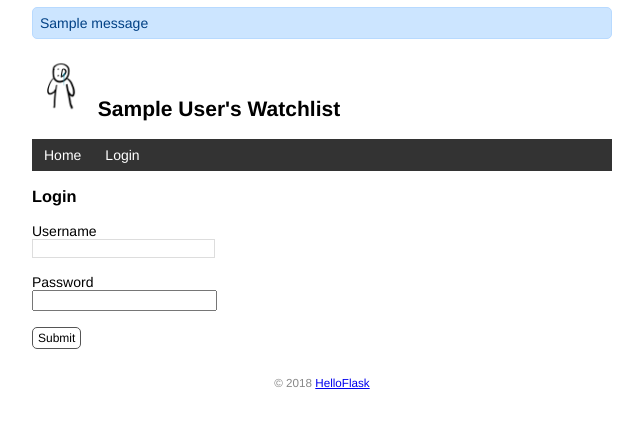
After one commit to GubbaNndRahkah/hello, a Flask app: page /login in a window 1280 px wide. The commit adds this page. Shown: the top 428 px of the page, without its empty margins (318-961 px from the left). Run offline with Flask 3, Linux system fonts and the light colour scheme; tables that the repository leaves empty hold one stand-in row (values such as "Sample post"); one stand-in notice (Sample message) is shown.

Commit message:
User authentication added.

```diff
--- a/app.py
+++ b/app.py
@@ -1,43 +1,50 @@
+# -*- coding: utf-8 -*-
 import os
 import sys
 import click
-from flask import Flask,render_template, request, url_for, redirect, flash
+from flask import Flask, render_template, request, url_for, redirect, flash
 from flask_sqlalchemy import SQLAlchemy
+from flask_login import LoginManager, login_user, login_required, logout_user, current_user, UserMixin
+from werkzeug.security import generate_password_hash, check_password_hash
+# SQLite URI compatible
+WIN = sys.platform.startswith('win')
+if WIN:
+    prefix = 'sqlite:///'
+else:
+    prefix = 'sqlite:////'
 
-prefix = 'sqlite:///'
 
 app = Flask(__name__)
+app.config['SECRET_KEY'] = 'dev'
 app.config['SQLALCHEMY_DATABASE_URI'] = prefix + os.path.join(app.root_path, 'data.db')
-app.config['SQLALCHEMY_TRACK_MODIFICATIONS'] = False  # 关闭对模型修改的监控
+app.config['SQLALCHEMY_TRACK_MODIFICATIONS'] = False
 
 db = SQLAlchemy(app)
+login_manager = LoginManager(app)
 
-class User(db.Model):  # 表名将会是 user（自动生成，小写处理）
-    id = db.Column(db.Integer, primary_key=True)  # 主键
-    name = db.Column(db.String(20))  # 名字
+@login_manager.user_loader
+def load_user(user_id):  # 创建用户加载回调函数，接受用户 ID 作为参数
+    user = User.query.get(int(user_id))  # 用 ID 作为 User 模型的主键查询对应的用户
+    return user  # 返回用户对象
 
-
-class Movie(db.Model):  # 表名将会是 movie
-    id = db.Column(db.Integer, primary_key=True)  # 主键
-    title = db.Column(db.String(60))  # 电影标题
-    year = db.Column(db.String(4))  # 电影年份
+login_manager.login_view = 'login'
 
 @app.cli.command()
 @click.option('--drop', is_flag=True, help='Create after drop.')
 def initdb(drop):
     """Initialize the database."""
-    if(drop):
+    if drop:
         db.drop_all()
     db.create_all()
     click.echo('Initialized database.')
+
 
 @app.cli.command()
 def forge():
     """Generate fake data."""
     db.create_all()
 
-    # 全局的两个变量移动到这个函数内
-    name = 'Grey Li'
+    name = 'John'
     movies = [
         {'title': 'My Neighbor Totoro', 'year': '1988'},
         {'title': 'Dead Poets Society', 'year': '1989'},
@@ -60,77 +67,157 @@ def forge():
     db.session.commit()
     click.echo('Done.')
 
+@app.cli.command()
+@click.option('--username', prompt=True, help='The username used to login.')
+@click.option('--password', prompt=True, hide_input=True, confirmation_prompt=True, help='The password used to login.')
+def admin(username, password):
+    """Create user."""
+    db.create_all()
+
+    user = User.query.first()
+    if user is not None:
+        click.echo('Updating user...')
+        user.username = username
+        user.set_password(password)  # 设置密码
+    else:
+        click.echo('Creating user...')
+        user = User(username=username, name='Admin')
+        user.set_password(password)  # 设置密码
+        db.session.add(user)
+
+    db.session.commit()  # 提交数据库会话
+    click.echo('Done.')
+
+class User(db.Model, UserMixin):
+    id = db.Column(db.Integer, primary_key=True)
+    name = db.Column(db.String(20))
+    username = db.Column(db.String(20))  # 用户名
+    password_hash = db.Column(db.String(128))  # 密码散列值
+
+    def set_password(self, password):  # 用来设置密码的方法，接受密码作为参数
+        self.password_hash = generate_password_hash(password)  # 将生成的密码保持到对应字段
+
+    def validate_password(self, password):  # 用于验证密码的方法，接受密码作为参数
+        return check_password_hash(self.password_hash, password)  # 返回布尔值
+
+
+class Movie(db.Model):
+    id = db.Column(db.Integer, primary_key=True)
+    title = db.Column(db.String(60))
+    year = db.Column(db.String(4))
+
 @app.context_processor
-def inject_user():  # 函数名可以随意修改
+def inject_user():
     user = User.query.first()
-    return dict(user=user)  # 需要返回字典，等同于 return {'user': user}
-name = 'John'
+    return dict(user=user)
 
-@app.errorhandler(404)  # 传入要处理的错误代码
-def page_not_found(e):  # 接受异常对象作为参数
-    user = User.query.first()
-    return render_template('404.html', user=user), 404  # 返回模板和状态码
+
+@app.errorhandler(404)
+def page_not_found(e):
+    return render_template('404.html'), 404
+
 
 @app.route('/', methods=['GET', 'POST'])
 def index():
-    if request.method == 'POST':  # 判断是否是 POST 请求
-        # 获取表单数据
-        title = request.form.get('title')  # 传入表单对应输入字段的 name 值
-        year = request.form.get('year')
-        # 验证数据
+    if request.method == 'POST':
+        if not current_user.is_authenticated:  # 如果当前用户未认证
+            return redirect(url_for('index'))  # 重定向到主页
+
+    if request.method == 'POST':
+        title = request.form['title']
+        year = request.form['year']
+
         if not title or not year or len(year) > 4 or len(title) > 60:
-            flash('Invalid input.')  # 显示错误提示
-            return redirect(url_for('index'))  # 重定向回主页
-        # 保存表单数据到数据库
-        movie = Movie(title=title, year=year)  # 创建记录
-        db.session.add(movie)  # 添加到数据库会话
-        db.session.commit()  # 提交数据库会话
-        flash('Item created.')  # 显示成功创建的提示
-        return redirect(url_for('index'))  # 重定向回主页
+            flash('Invalid input.')
+            return redirect(url_for('index'))
+
+        movie = Movie(title=title, year=year)
+        db.session.add(movie)
+        db.session.commit()
+        flash('Item created.')
+        return redirect(url_for('index'))
 
     movies = Movie.query.all()
     return render_template('index.html', movies=movies)
 
-@app.route('/user/<name>')
-def user_page(name):
-    return f'User: {escape(name)}'
+@app.route('/login', methods=['GET', 'POST'])
+def login():
+    if request.method == 'POST':
+        username = request.form['username']
+        password = request.form['password']
 
-@app.route('/test')
-def test_url_for():
-    # 下面是一些调用示例（请访问 http://localhost:5000/test 后在命令行窗口查看输出的 URL）：
-    print(url_for('hello'))  # 生成 hello 视图函数对应的 URL，将会输出：/
-    # 注意下面两个调用是如何生成包含 URL 变量的 URL 的
-    print(url_for('user_page', name='greyli'))  # 输出：/user/greyli
-    print(url_for('user_page', name='peter'))  # 输出：/user/peter
-    print(url_for('test_url_for'))  # 输出：/test
-    # 下面这个调用传入了多余的关键字参数，它们会被作为查询字符串附加到 URL 后面。
-    print(url_for('test_url_for', num=2))  # 输出：/test?num=2
-    return 'Test page'
+        if not username or not password:
+            flash('Invalid input.')
+            return redirect(url_for('login'))
+
+        user = User.query.first()
+        # 验证用户名和密码是否一致
+        if username == user.username and user.validate_password(password):
+            login_user(user)  # 登入用户
+            flash('Login success.')
+            return redirect(url_for('index'))  # 重定向到主页
+
+        flash('Invalid username or password.')  # 如果验证失败，显示错误消息
+        return redirect(url_for('login'))  # 重定向回登录页面
+
+    return render_template('login.html')
+
+@app.route('/logout')
+@login_required  # 用于视图保护，后面会详细介绍
+def logout():
+    logout_user()  # 登出用户
+    flash('Goodbye.')
+    return redirect(url_for('index'))  # 重定向回首页
 
 @app.route('/movie/edit/<int:movie_id>', methods=['GET', 'POST'])
+@login_required
 def edit(movie_id):
+
     movie = Movie.query.get_or_404(movie_id)
 
-    if request.method == 'POST':  # 处理编辑表单的提交请求
+    if request.method == 'POST':
         title = request.form['title']
         year = request.form['year']
 
-        if not title or not year or len(year) != 4 or len(title) > 60:
+        if not title or not year or len(year) > 4 or len(title) > 60:
             flash('Invalid input.')
-            return redirect(url_for('edit', movie_id=movie_id))  # 重定向回对应的编辑页面
+            return redirect(url_for('edit', movie_id=movie_id))
 
-        movie.title = title  # 更新标题
-        movie.year = year  # 更新年份
-        db.session.commit()  # 提交数据库会话
+        movie.title = title
+        movie.year = year
+        db.session.commit()
         flash('Item updated.')
-        return redirect(url_for('index'))  # 重定向回主页
+        return redirect(url_for('index'))
 
-    return render_template('edit.html', movie=movie)  # 传入被编辑的电影记录
+    return render_template('edit.html', movie=movie)
 
-@app.route('/movie/delete/<int:movie_id>', methods=['POST'])  # 限定只接受 POST 请求
+
+@app.route('/movie/delete/<int:movie_id>', methods=['POST'])
+@login_required  # 登录保护
 def delete(movie_id):
-    movie = Movie.query.get_or_404(movie_id)  # 获取电影记录
-    db.session.delete(movie)  # 删除对应的记录
-    db.session.commit()  # 提交数据库会话
+    movie = Movie.query.get_or_404(movie_id)
+    db.session.delete(movie)
+    db.session.commit()
     flash('Item deleted.')
-    return redirect(url_for('index'))  # 重定向回主页
+    return redirect(url_for('index'))
+
+@app.route('/settings', methods=['GET', 'POST'])
+@login_required
+def settings():
+    if request.method == 'POST':
+        name = request.form['name']
+
+        if not name or len(name) > 20:
+            flash('Invalid input.')
+            return redirect(url_for('settings'))
+
+        current_user.name = name
+        # current_user 会返回当前登录用户的数据库记录对象
+        # 等同于下面的用法
+        # user = User.query.first()
+        # user.name = name
+        db.session.commit()
+        flash('Settings updated.')
+        return redirect(url_for('index'))
+
+    return render_template('settings.html')
--- a/static/style.css
+++ b/static/style.css
@@ -40,7 +40,8 @@ nav li a:hover {
 
 /* 头像 */
 .fool {
-    width: 40px;
+    width: 60px;
+	height: auto;
 }
 
 /* 电影列表 */
--- a/templates/base.html
+++ b/templates/base.html
@@ -10,6 +10,9 @@
     {% endblock %}
 </head>
 <body>
+    {% for message in get_flashed_messages() %}
+        <div class="alert">{{ message }}</div>
+    {% endfor %}
     <h2>
         <img alt="fool" class="fool" src="{{ url_for('static', filename='images/fool.PNG') }}">
         {{ user.name }}'s Watchlist
@@ -17,11 +20,17 @@
     <nav>
         <ul>
             <li><a href="{{ url_for('index') }}">Home</a></li>
+			{% if current_user.is_authenticated %}
+            <li><a href="{{ url_for('settings') }}">Settings</a></li>
+            <li><a href="{{ url_for('logout') }}">Logout</a></li>
+            {% else %}
+            <li><a href="{{ url_for('login') }}">Login</a></li>
+            {% endif %}
         </ul>
     </nav>
     {% block content %}{% endblock %}
     <footer>
-        <small>&copy; 2018 <a href="http://helloflask.com/book/3">HelloFlask</a></small>
-    </footer>
+        <small>&copy; 2018 <a href="http://helloflask.com">HelloFlask</a></small>
+	</footer>
 </body>
 </html>
--- /dev/null
+++ b/templates/login.html
@@ -0,0 +1,13 @@
+{% extends 'base.html' %}
+
+{% block content %}
+<h3>Login</h3>
+<form method="post">
+    Username<br>
+    <input type="text" name="username" required><br><br>
+    Password<br>
+    <!-- 密码输入框的 type 属性使用 password，会将输入值显示为圆点 -->
+    <input type="password" name="password" required><br><br>
+    <input class="btn" type="submit" name="submit" value="Submit">
+</form>
+{% endblock %}
```
Also changed, not shown: templates/index.html (+6 -2 lines), templates/settings.html (added, +9 -0 lines).
